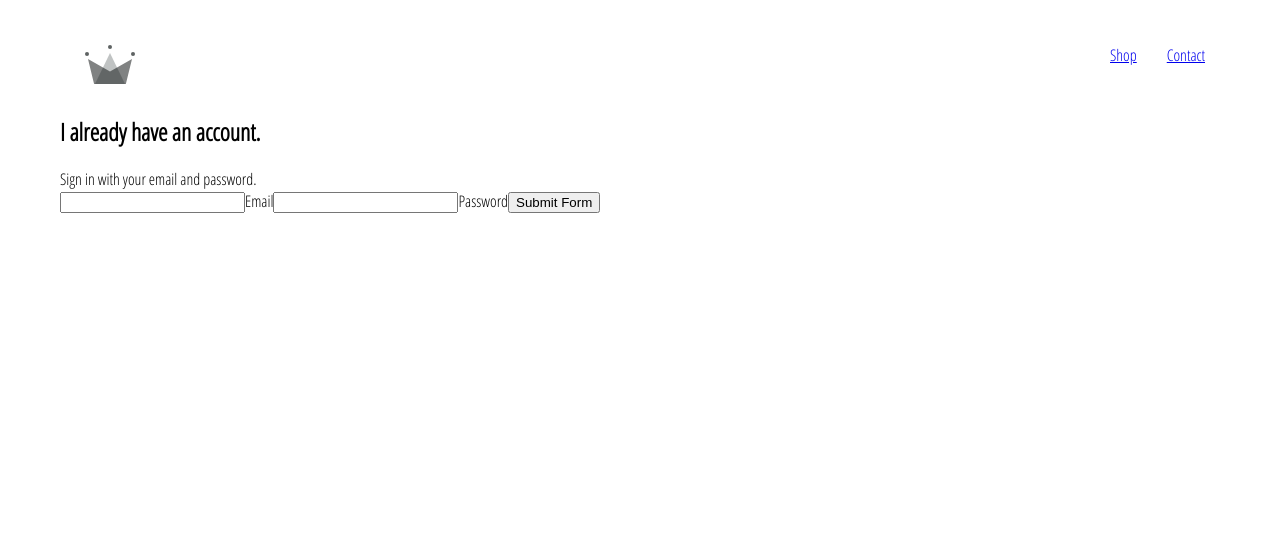
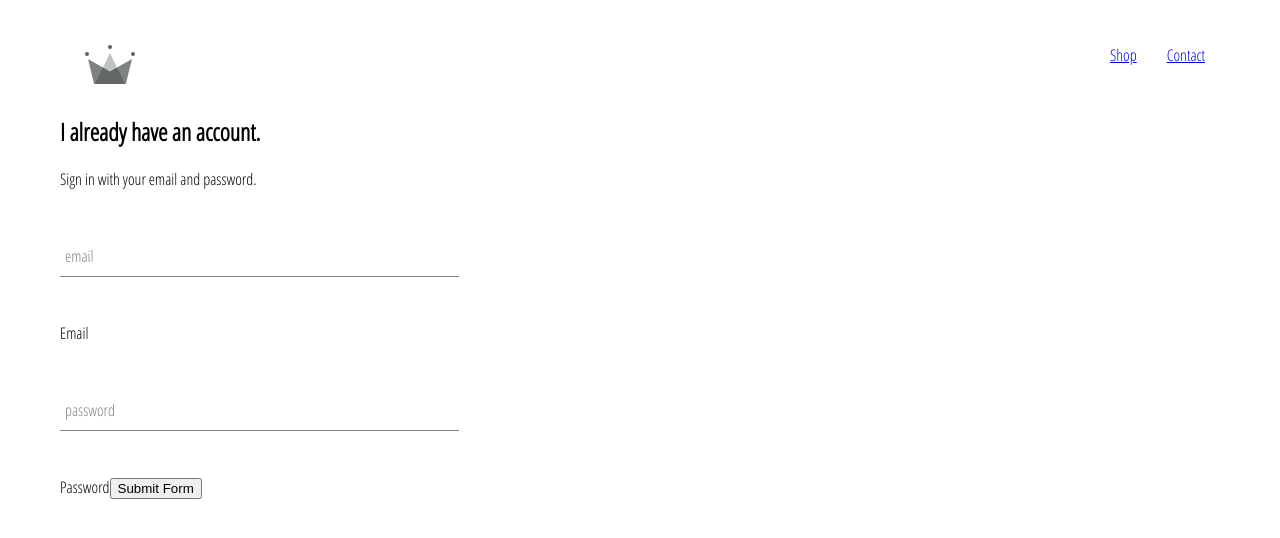
Before and after one commit to ngiusti/clothing-ecom, a React (Create React App) app: page /sign-in in a window 1280 px wide. Shown: the top 538 px of the page. Built offline with nearby package versions, Linux system fonts and the light colour scheme.

Commit message:
added sign in compoenent

```diff
--- /dev/null
+++ b/src/component/form-input/form-input.component.jsx
@@ -0,0 +1,21 @@
+import React from 'react'
+
+import './form-input.styles.scss'
+
+const FormInput = ({ handleChange, label, ...otherProps}) => (
+    <div className="group">
+        <input className="form-input" onChange={handleChange} {...otherProps} />
+        {label ? (
+            <label
+            className={`${
+                otherProps.value.length ? 'shrink' : ''
+            } form-input-label`}>
+            {label}
+            </label>)
+            : null
+        }
+    </div>
+
+)
+
+export default FormInput;
--- /dev/null
+++ b/src/component/form-input/form-input.styles.scss
@@ -0,0 +1,54 @@
+$sub-color: grey;
+$main-color: black;
+
+@mixin shrinkLabel {
+  top: -14px;
+  font-size: 12px;
+  color: $main-color;
+}
+
+.group {
+  position: relative;
+  margin: 45px 0;
+
+  .form-input {
+    background: none;
+    background-color: white;
+    color: $sub-color;
+    font-size: 18px;
+    padding: 10px 10px 10px 5px;
+    display: block;
+    width: 100%;
+    border: none;
+    border-radius: 0;
+    border-bottom: 1px solid $sub-color;
+    margin: 25px 0;
+
+    &:focus {
+      outline: none;
+    }
+
+    &:focus ~ .form-input-label {
+      @include shrinkLabel();
+    }
+  }
+
+  input[type='password'] {
+    letter-spacing: 0.3em;
+  }
+
+  .form-input-label {
+    color: $sub-color;
+    font-size: 16px;
+    font-weight: normal;
+    position: absolute;
+    pointer-events: none;
+    left: 5px;
+    top: 10px;
+    transition: 300ms ease all;
+
+    &.shrink {
+      @include shrinkLabel();
+    }
+  }
+}
--- a/src/component/sign-in/sign-in.component.jsx
+++ b/src/component/sign-in/sign-in.component.jsx
@@ -1,6 +1,9 @@
 import React from 'react';
 
+import FormInput from '../../component/form-input/form-input.component';
+
 import './sign-in.styles.scss';
+
 
 class SignIn extends React.Component {
     constructor(props) {
@@ -31,9 +34,9 @@
                 <span>Sign in with your email and password.</span>
 
                 <form onSubmit={this.handleSubmit}>
-                    <input name="email"  type="email" value={this.state.email} required onChange={this.handleChange}/>
+                    <FormInput name="email"  type="email" label="email" value={this.state.email}  handleChange={this.handleChange} required/>
                     <label>Email</label>
-                    <input name="password" type="password" value={this.state.password} required onChange={this.handleChange}/>
+                    <FormInput name="password" type="password" label="password" value={this.state.password}  handleChange={this.handleChange} required/>
                     <label>Password</label>
 
                     <input type="submit" value="Submit Form"/>
--- a/src/component/sign-in/sign-in.styles.scss
+++ b/src/component/sign-in/sign-in.styles.scss
@@ -0,0 +1,3 @@
+.sign-in {
+    width: 30vw;
+}
```
